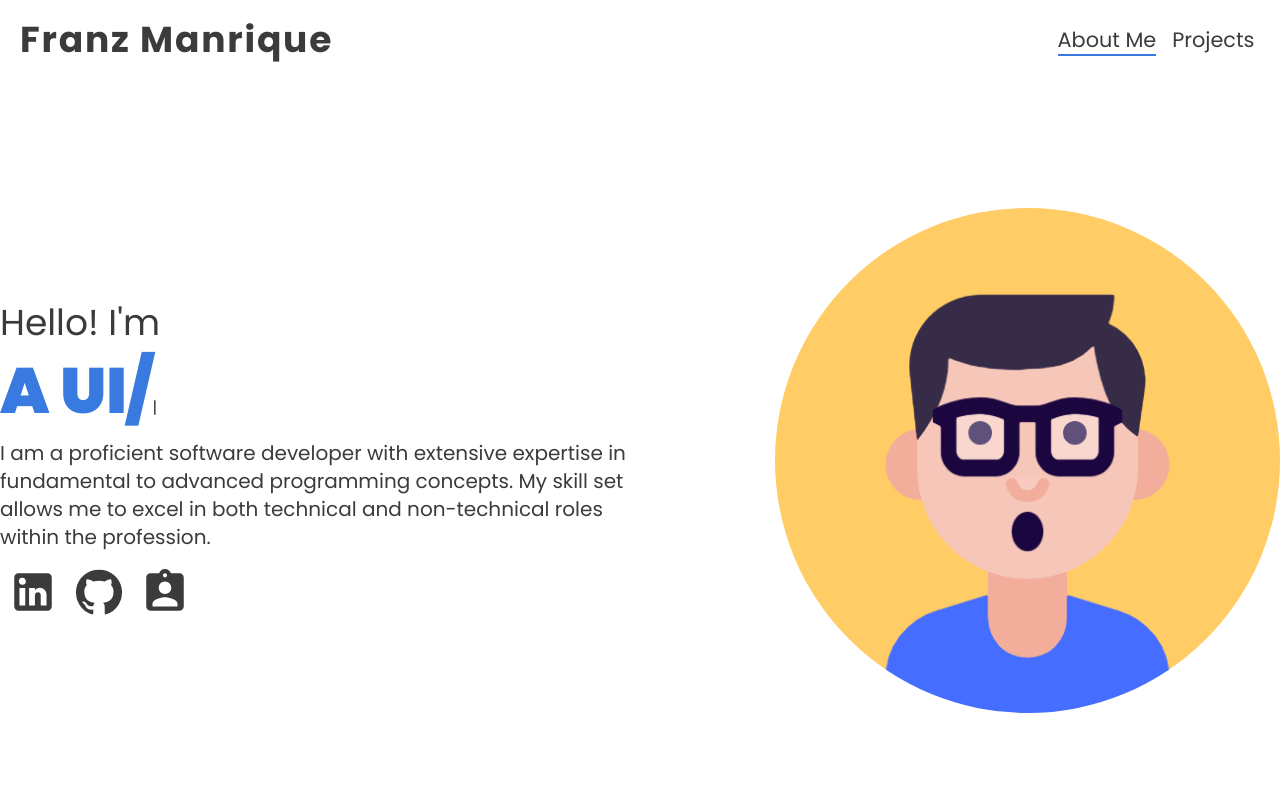
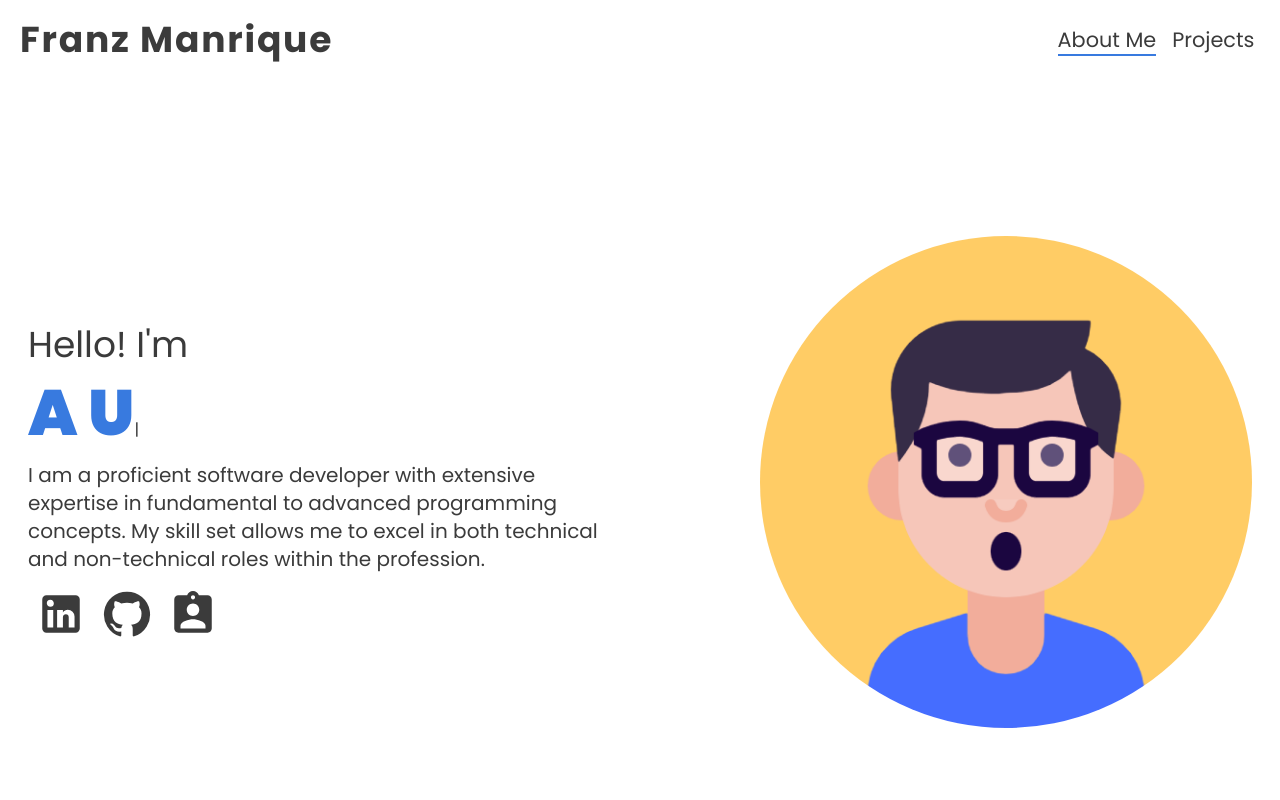
Before and after one commit to Ars3nicc/my-react-portfolio, a React (Create React App) app: page / in a window 1280 px wide. Shown: the top 800 px of the page. Built offline with nearby package versions, Linux system fonts and the light colour scheme; what tailwindcss-animated would draw is missing.

Commit message:
fixed padding for `About Me` page

```diff
--- a/src/components/AboutMe/index.js
+++ b/src/components/AboutMe/index.js
@@ -32,7 +32,7 @@ export const AboutMe = () => {
   return (
     <>
       <>
-        <main className="mt-8 md:mt-32 flex flex-col md:flex-row gap-8 md:gap-16 justify-center items-center animate-fade-up animate-ease-out">
+        <main className="p-7 mt-8 md:mt-32 flex flex-col md:flex-row gap-8 md:gap-16 justify-center items-center animate-fade-up animate-ease-out">
           <section className="w-full md:w-1/2 text-center md:text-left">
             {/* About Me Section */}
             <header className="text-2xl md:text-3xl lg:text-4xl">
```
